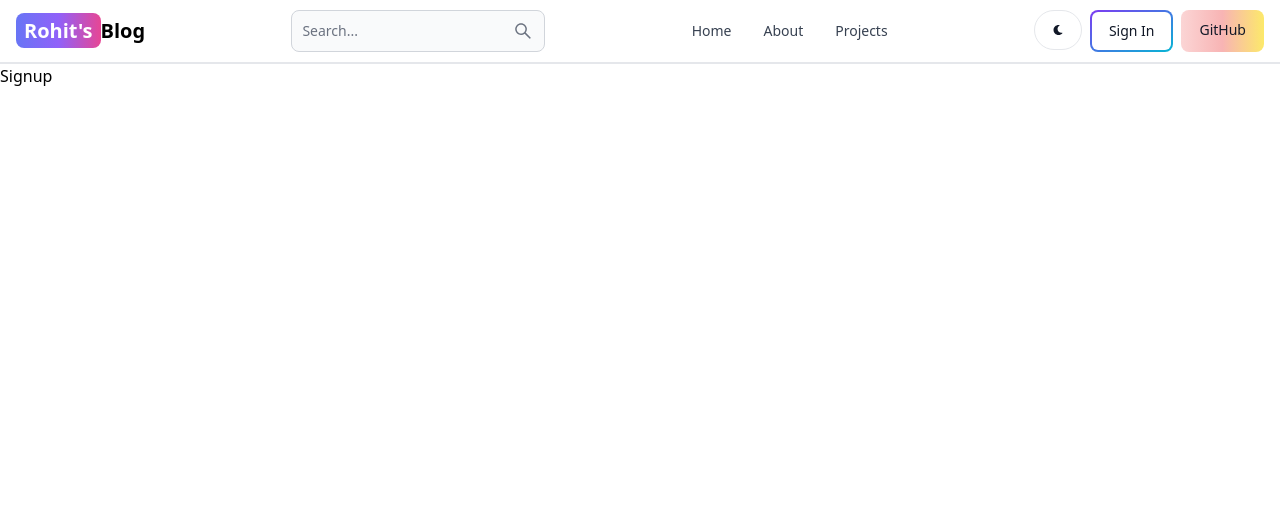
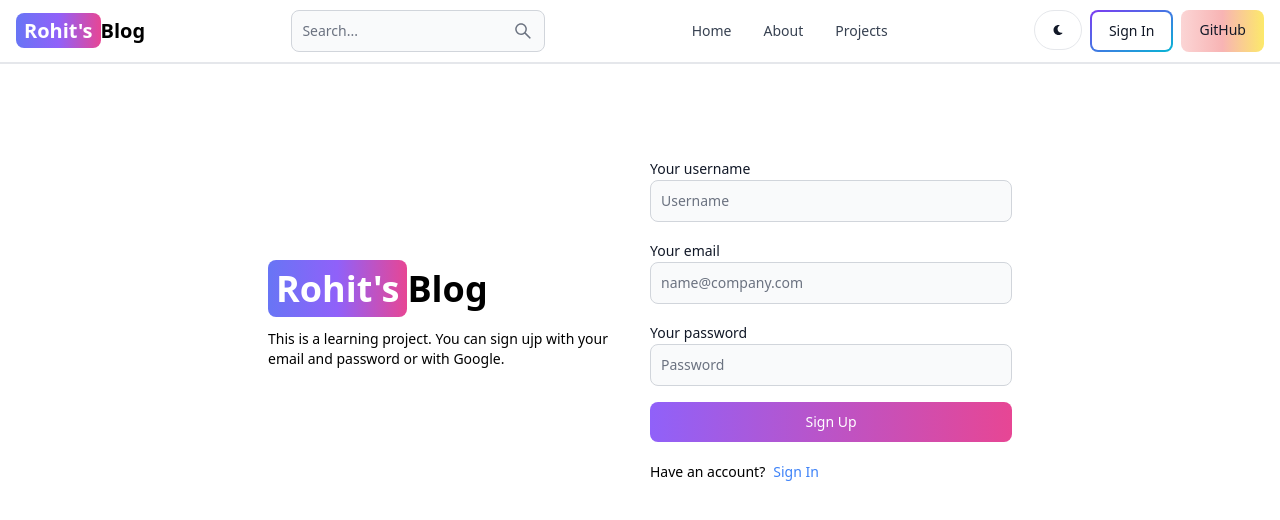
Before and after one commit to ro14hit/BLOG_APP, a React (Vite) app in the folder client/: page /sign-up in a window 1280 px wide. Shown: the top 520 px of the page. Built offline with nearby package versions, Linux system fonts and the light colour scheme.

Commit message:
Sign Up page UI

```diff
--- a/client/src/pages/Signup.jsx
+++ b/client/src/pages/Signup.jsx
@@ -1,11 +1,57 @@
-import React from 'react'
+import React from "react";
+import { Link } from "react-router-dom";
+import { Button, Label, TextInput } from "flowbite-react";
 
 const Signup = () => {
   return (
-    <div>
-      Signup
+    <div className="min-h-screen mt-20">
+      <div className="flex p-3 max-w-3xl mx-auto flex-col md:flex-row md:items-center gap-5 ">
+        <div className="flex-1">
+          {/* Div for left side */}
+          <Link to="/" className=" font-bold dark:text-white text-4xl ">
+            <span className="px-2 py-1 bg-gradient-to-r from-indigo-500 via-purple-500 to-pink-500 rounded-lg text-white">
+              Rohit's
+            </span>
+            Blog
+          </Link>
+          <p className="text-sm mt-5">
+            This is a learning project. You can sign ujp with your email and
+            password or with Google.
+          </p>
+        </div>
+        <div className="flex-1">
+          {/* Div for right side */}
+          <form className="flex flex-col gap-4">
+            <div>
+              <Label value="Your username" />
+              <TextInput type="text" placeholder="Username" id="username" />
+            </div>
+            <div>
+              <Label value="Your email" />
+              <TextInput
+                type="text"
+                placeholder="name@company.com"
+                id="email"
+              />
+            </div>
+            <div>
+              <Label value="Your password" />
+              <TextInput type="text" placeholder="Password" id="password" />
+            </div>
+            <Button gradientDuoTone="purpleToPink" type="submit">
+              Sign Up
+            </Button>
+          </form>
+          <div className="flex gap-2 text-sm mt-5">
+            <span>Have an account?</span>
+            <Link to="/sign-in" className="text-blue-500">
+              Sign In
+            </Link>
+          </div>
+        </div>
+      </div>
     </div>
-  )
-}
+  );
+};
 
-export default Signup
+export default Signup;
```
